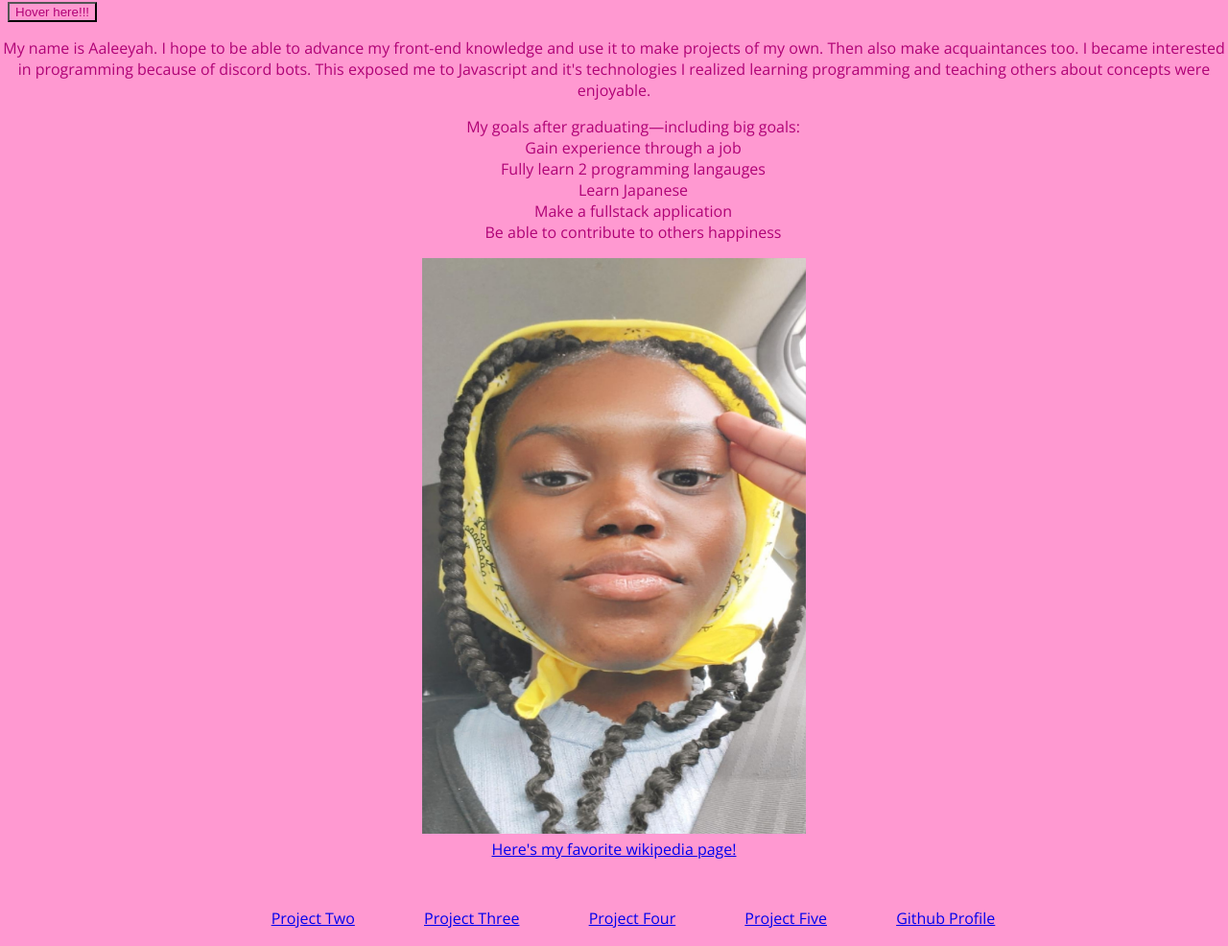
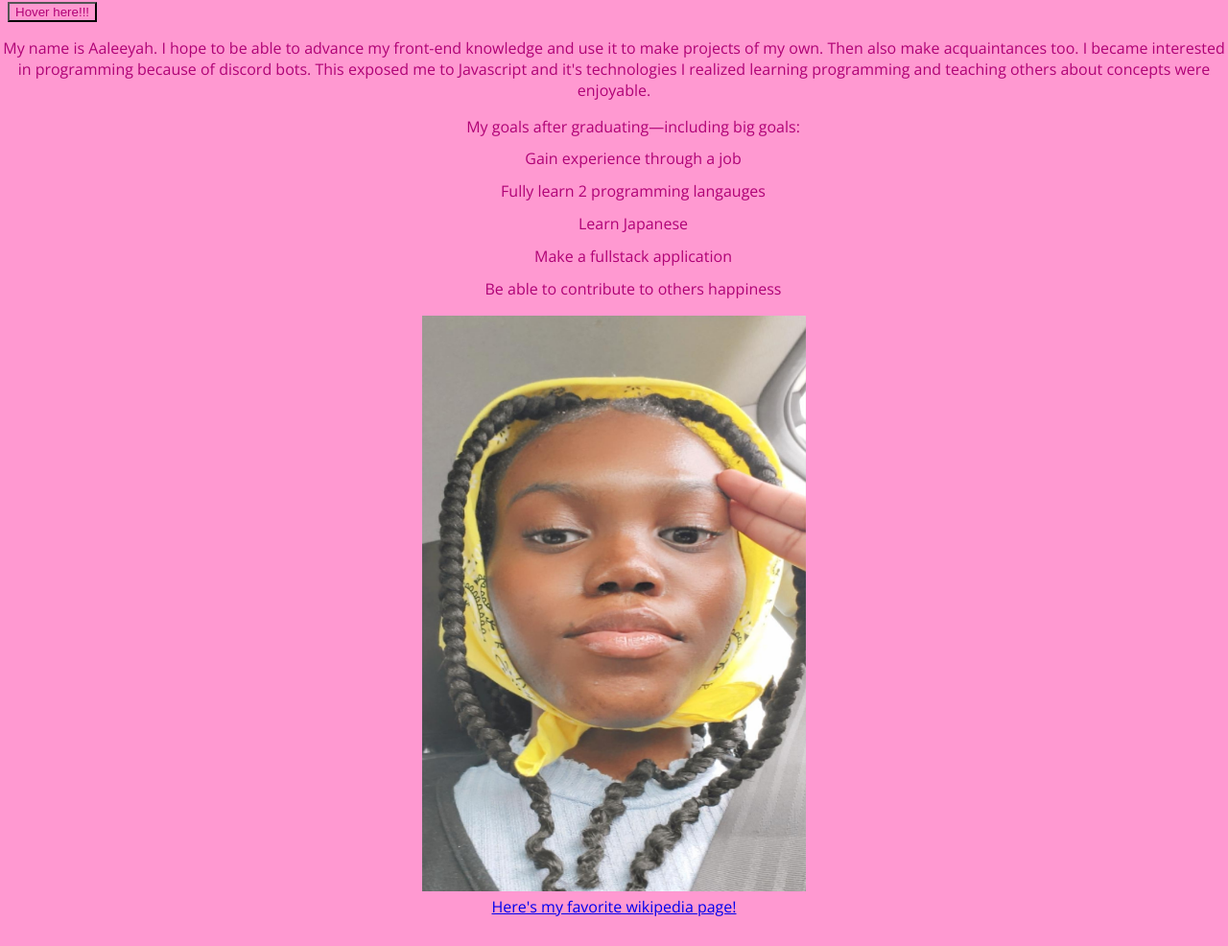
Before and after one commit to AaleeyahIvy/IT1150, a plain HTML site: page index.html in a window 1280 px wide. Shown: the top 986 px of the page at 96% size. Drawn offline with nearby package versions, Linux system fonts and the light colour scheme.

Commit message:
Update style.css

```diff
--- a/Style/style.css
+++ b/Style/style.css
@@ -50,10 +50,12 @@ body {
   width: 100%;
 }
 .b {
+  padding: 1px;
+  margin: 10px;
   list-style: none;
 }
 .b:hover {
-  list-style-image: url("flower.png");
+  list-style-image: url("flower.jpg");
   color: #efff08fd;
 }
 .f {
```
